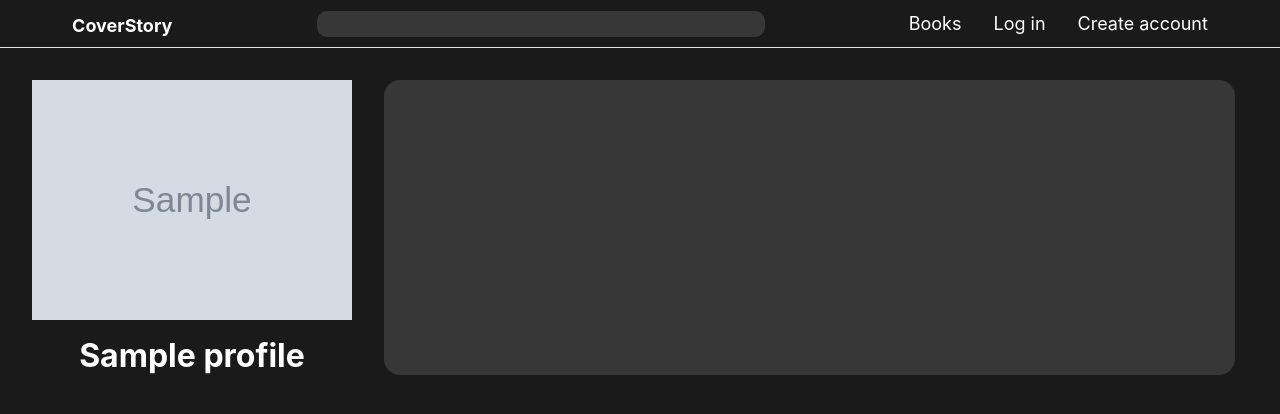
After one commit to BarsCS/CoverStory, a Django app: template account/templates/profiles/profile.html in a window 1280 px wide. The commit adds this page. Shown: the top 414 px of the page. Run offline with Django 3.2, Linux system fonts and the light colour scheme; the template is opened without the code that fills it: most values are stand-ins (such as "Sample title", 1, 10 or a date in 2020); grey boxes marked "Sample" are stand-in pictures; some libraries are stand-ins or nearby versions.

Commit message:
add profile detail page

```diff
--- a/account/models.py
+++ b/account/models.py
@@ -4,7 +4,7 @@ from django.contrib.auth.models import User
 class Profile(models.Model):
 
     user = models.OneToOneField(User, on_delete=models.CASCADE)
-    avatar = models.ImageField(upload_to='avatars/', blank=True)
+    avatar = models.ImageField(upload_to='avatars/', default='avatars/default/default.png')
     name = models.CharField(max_length=16)
     created = models.DateTimeField(auto_now_add=True)
     description = models.TextField(max_length=1024, blank=True)
--- /dev/null
+++ b/account/templates/profiles/profile.html
@@ -0,0 +1,22 @@
+{% extends "base.html" %}
+{% load thumbnail %}
+
+{% block title %}{{ profile.name }}{% endblock title %}
+
+{% block content %}
+<div class="profile-container">
+    <div class="avatar-container">
+        <img class="avatar" src="{{ profile.avatar.url }}" alt="">
+        <h1>{{ profile.name }}</h1>
+    </div>
+    <div class="books-list">
+        {% for book in user_books %}
+        <div class="book">
+            <a href="{{ book.get_absolute_url }}">
+                <img src="{% thumbnail book.book.cover 150x225 crop %}" alt="">
+            </a>
+        </div>
+        {% endfor %}
+    </div>
+</div>
+{% endblock content %}
--- a/account/urls.py
+++ b/account/urls.py
@@ -9,7 +9,8 @@ app_name = 'account'
 
 urlpatterns = [
     path('', include('django.contrib.auth.urls')),
-    path('register/', views.register, name='register')
+    path('register/', views.register, name='register'),
+    path('<str:username>/', views.profile, name='profile'),
 ]
 
 if settings.DEBUG:
--- a/book/templates/books/book_list.html
+++ b/book/templates/books/book_list.html
@@ -15,6 +15,7 @@
         <a href="{% querystring genre=None %}" class="genre">Clear</a>
     </div>
 </div>
+
 <div class="parent-books-list">
     <div class="books-list">
         {% include "./list.html" %}
--- a/coverstory/urls.py
+++ b/coverstory/urls.py
@@ -11,3 +11,6 @@ urlpatterns = [
 
 if settings.DEBUG:
     urlpatterns += static(settings.MEDIA_URL, document_root=settings.MEDIA_ROOT)
+    urlpatterns += [
+        path("__debug__/", include("debug_toolbar.urls")),
+    ]
--- a/static/src/main.css
+++ b/static/src/main.css
@@ -278,3 +278,28 @@ header {
     display: flex;
     justify-content: space-between;
 }
+
+.profile-container {
+    display: flex;
+    gap: 2rem;
+    padding: 2rem;
+}
+
+.avatar-container {
+    display: flex;
+    flex-direction: column;
+    align-items: center;
+    gap: 1rem;
+}
+
+.avatar {
+    width: 25vw;
+    height: auto;
+}
+
+.profile-container > .books-list {
+    padding: 1em;
+    border: 1;
+    border-radius: 1em;
+    background-color: #373737;
+}
```
Also changed, not shown: account/views.py (+19 -1 lines).
